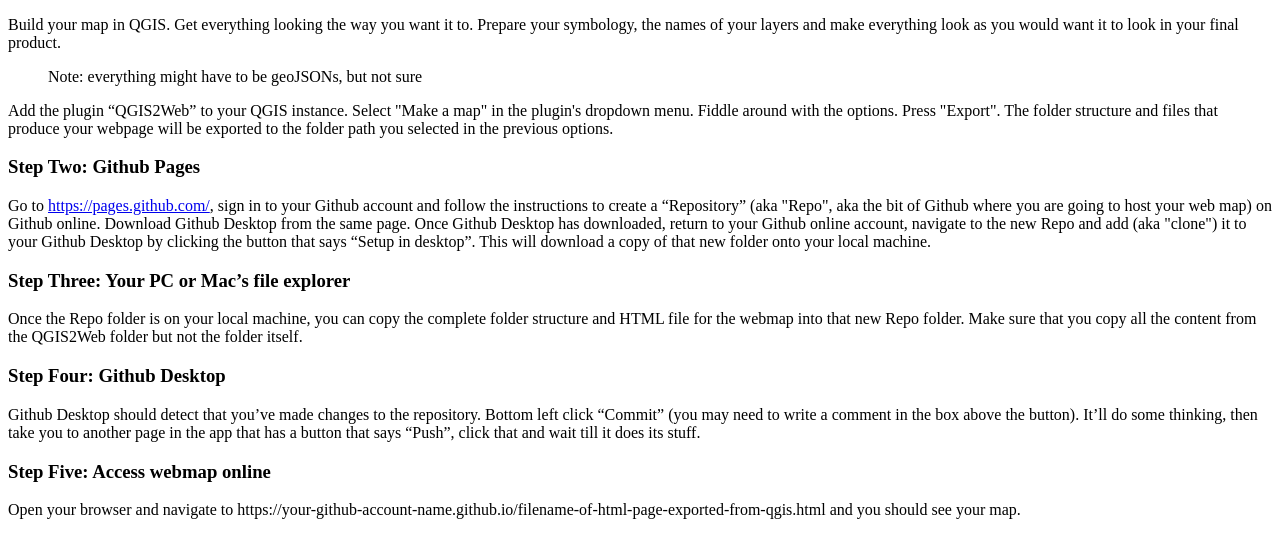
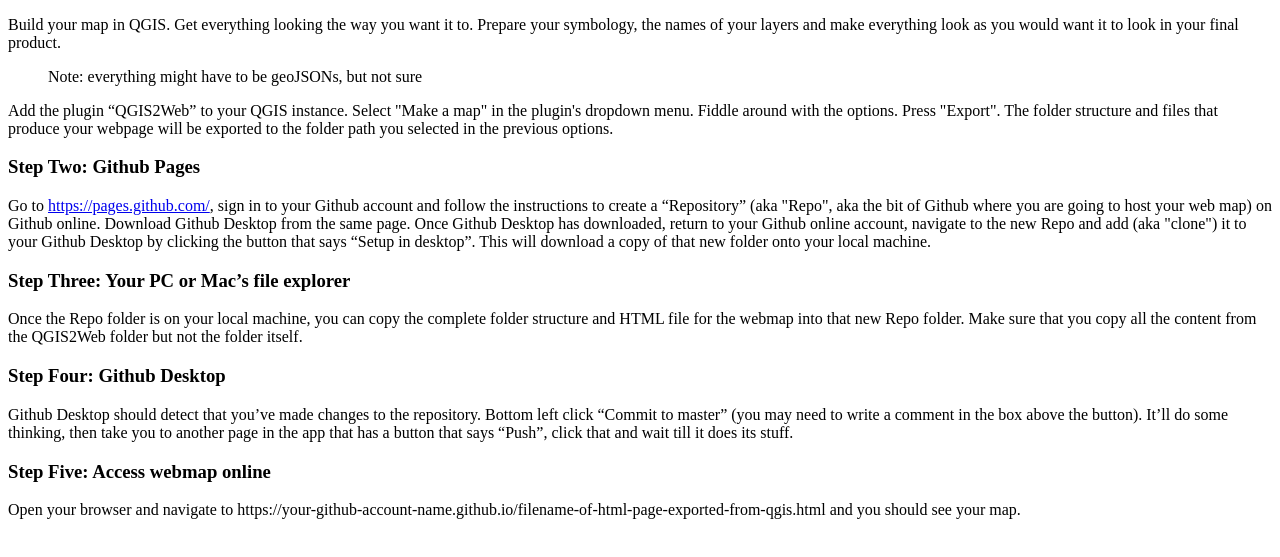
Before and after one commit to DavidCallaghan/DavidCallaghan.github.io, a plain HTML site: page QGIS2Web-GithubPage.html in a window 1280 px wide. Shown: the part 105-662 px from the top of the page. Drawn offline with Linux system fonts and the light colour scheme.

Commit message:
Update QGIS2Web-GithubPage.html

```diff
--- a/QGIS2Web-GithubPage.html
+++ b/QGIS2Web-GithubPage.html
@@ -52,7 +52,7 @@
 Step Four: Github Desktop
 </h3>
 
-<p>Github Desktop should detect that you’ve made changes to the repository. Bottom left click “Commit” (you may need to write a comment in the box above the button). It’ll do some thinking, then take you to another page in the app that has a button that says “Push”, click that and wait till it does its stuff.
+<p>Github Desktop should detect that you’ve made changes to the repository. Bottom left click “Commit to master” (you may need to write a comment in the box above the button). It’ll do some thinking, then take you to another page in the app that has a button that says “Push”, click that and wait till it does its stuff.
 
 <h3>
 Step Five: Access webmap online
```
